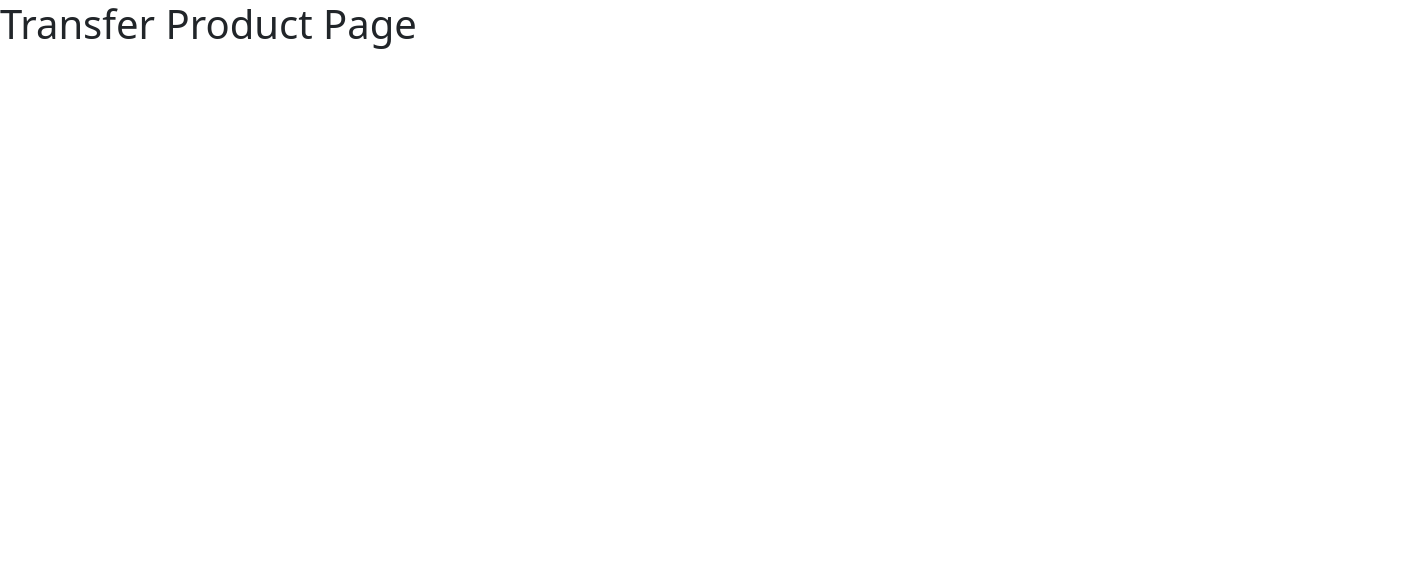
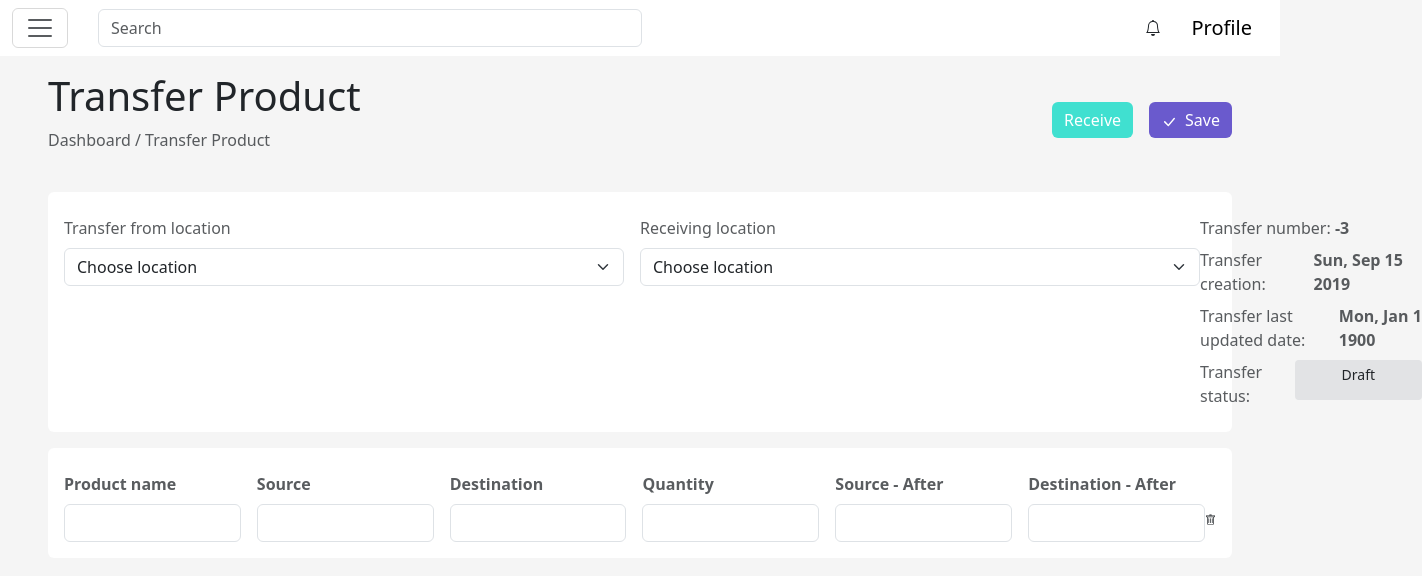
Before and after one commit to peanut150/Inventory-Practice, a React (Vite) app: page /TransferProduct in a window 1280 px wide. Shown: the top 576 px of the page, 1422 px wide, since content can reach past the window. Built offline with nearby package versions, Linux system fonts and the light colour scheme.

Commit message:
added design for transfer product page

```diff
--- a/src/App.jsx
+++ b/src/App.jsx
@@ -5,7 +5,6 @@ import Signup from "./pages/signup/signup";
 import Dashboard from "./pages/dashboard/dashboard";
 import Product from "./pages/product/product";
 import Inventory from "./pages/inventory/inventory";
-import Warehouse from "./pages/warehouse/warehouse";
 import TransferProduct from "./pages/TransferProduct/TransferProduct";
 import Stock from "./pages/stock/stock";
 import DisbursePlan from "./pages/DisbursePlan/DisbursePlan";
@@ -27,7 +26,6 @@ function App() {
         <Route path="/dashboard" element={<Dashboard />} />
         <Route path="/product" element={<Product />} />
         <Route path="/inventory" element={<Inventory />} />
-        <Route path="/warehouse" element={<Warehouse />} />
         <Route path="/TransferProduct" element={<TransferProduct />} />
         <Route path="/stock" element={<Stock />} />
         <Route path="/DisbursePlan" element={<DisbursePlan />} />
--- a/src/components/navbar/OffcanvasNav.jsx
+++ b/src/components/navbar/OffcanvasNav.jsx
@@ -119,19 +119,6 @@ function OffcanvasNav() {
                         style={{ marginRight: "10px" }}
                       />
                       Inventory
-                    </div>
-                  </Link>
-                </li>
-
-                <li className="nav-item">
-                  <Link
-                    to="/warehouse"
-                    className="nav-link active"
-                    aria-current="page"
-                  >
-                    <div className="d-flex align-items-center">
-                      <Icon.GeoAlt style={{ marginRight: "10px" }} />
-                      Warehouse
                     </div>
                   </Link>
                 </li>
--- a/src/pages/TransferProduct/TransferProduct.jsx
+++ b/src/pages/TransferProduct/TransferProduct.jsx
@@ -1,8 +1,193 @@
+import * as Icon from "react-bootstrap-icons";
+
+import OffcanvasNav from "../../components/navbar/OffcanvasNav";
+
 function TransferProduct() {
+  document.body.style.backgroundColor = "#F5F5F5";
+
   return (
-    <>
-      <h1>Transfer Product Page</h1>
-    </>
+    <div className="container-fluid p-5 mt-4">
+      <OffcanvasNav />
+
+      <div className="d-flex justify-content-between align-items-center mb-4">
+        <div>
+          <h1>Transfer Product</h1>
+          <p class="text-muted">Dashboard / Transfer Product</p>
+        </div>
+
+        <div>
+          <button
+            type="button"
+            class="btn btn-info border-0"
+            style={{ backgroundColor: "#40E0D0", color: "white" }}
+          >
+            Receive
+          </button>
+
+          <button
+            type="button"
+            class="btn btn-info ms-3 border-0"
+            style={{ color: "white", backgroundColor: "#6A5ACD" }}
+          >
+            <Icon.CheckLg className="me-2" style={{ color: "white" }} />
+            Save
+          </button>
+        </div>
+      </div>
+
+      {/* 1st Row */}
+      <div className="row">
+        <div class="col-12">
+          <div class="card border-0">
+            <div class="card-body p-3 d-flex align-items-start">
+              {/* Transfer from Location */}
+              <div>
+                <p class="card-title text-muted mt-2">Transfer from location</p>
+                <select
+                  class="form-select"
+                  style={{ width: "35rem" }}
+                  aria-label="Transfer from location"
+                >
+                  <option selected>Choose location</option>
+                  <option value="1">One</option>
+                  <option value="2">Two</option>
+                  <option value="3">Three</option>
+                </select>
+              </div>
+
+              {/* Receiving Location */}
+              <div className="ms-3">
+                <p class="card-title text-muted mt-2">Receiving location</p>
+                <select
+                  class="form-select"
+                  style={{ width: "35rem" }}
+                  aria-label="Receiving location"
+                >
+                  <option selected>Choose location</option>
+                  <option value="1">One</option>
+                  <option value="2">Two</option>
+                  <option value="3">Three</option>
+                </select>
+              </div>
+
+              {/* Details */}
+              <div className="ms-3 d-flex flex-column mt-2 ms-auto">
+                <div className="d-flex">
+                  <p className="card-title text-muted">
+                    Transfer number:&nbsp;
+                  </p>
+                  <p className="card-title text-muted fw-bold">-3</p>
+                </div>
+
+                <div className="d-flex">
+                  <p className="card-title text-muted">
+                    Transfer creation:&nbsp;
+                  </p>
+                  <p className="card-title text-muted fw-bold">
+                    Sun, Sep 15 2019
+                  </p>
+                </div>
+
+                <div className="d-flex">
+                  <p className="card-title text-muted">
+                    Transfer last updated date:&nbsp;
+                  </p>
+                  <p className="card-title text-muted fw-bold">
+                    Mon, Jan 1 1900
+                  </p>
+                </div>
+
+                <div className="d-flex">
+                  <p className="card-title text-muted">
+                    Transfer status:&nbsp;
+                  </p>
+                  <p
+                    className="p-1 bg-secondary-subtle rounded-1 text-center"
+                    style={{ width: "10rem", fontSize: "14px" }}
+                  >
+                    Draft
+                  </p>
+                </div>
+              </div>
+            </div>
+          </div>
+        </div>
+      </div>
+
+      {/* 2nd Row */}
+      <div className="row mt-3">
+        <div class="col-12">
+          <div class="card border-0">
+            <div class="card-body p-3 d-flex align-items-start">
+              {/* Product Name Input */}
+              <div>
+                <p class="card-title text-muted mt-2 fw-bold">Product name</p>
+                <input
+                  type="text"
+                  className="form-control"
+                  id="ProductNameInput"
+                />
+              </div>
+
+              {/* Source Input */}
+              <div className="ms-3">
+                <p class="card-title text-muted mt-2 fw-bold">Source</p>
+                <input
+                  type="number"
+                  className="form-control"
+                  id="SourceInput"
+                />
+              </div>
+
+              {/* Destination Input */}
+              <div className="ms-3">
+                <p class="card-title text-muted mt-2 fw-bold">Destination</p>
+                <input
+                  type="number"
+                  className="form-control"
+                  id="DestinationInput"
+                />
+              </div>
+
+              {/* Quantity Input */}
+              <div className="ms-3">
+                <p class="card-title text-muted mt-2 fw-bold">Quantity</p>
+                <input
+                  type="number"
+                  className="form-control"
+                  id="QuantityInput"
+                />
+              </div>
+
+              {/* Source-After Input */}
+              <div className="ms-3">
+                <p class="card-title text-muted mt-2 fw-bold">Source - After</p>
+                <input
+                  type="number"
+                  className="form-control"
+                  id="SourceAfterInput"
+                />
+              </div>
+
+              {/* Destination-After Input */}
+              <div className="ms-3">
+                <p class="card-title text-muted mt-2 fw-bold">
+                  Destination - After
+                </p>
+                <input
+                  type="number"
+                  className="form-control"
+                  id="DestinationAfterInput"
+                />
+              </div>
+
+              {/* Delete Icon */}
+              <Icon.Trash className="mx-auto mt-5" />
+            </div>
+          </div>
+        </div>
+      </div>
+    </div>
   );
 }
 
--- a/src/pages/warehouse/warehouse.jsx
+++ /dev/null
@@ -1,9 +0,0 @@
-function Warehouse() {
-  return (
-    <>
-      <h1>Warehouse Page</h1>
-    </>
-  );
-}
-
-export default Warehouse;
```
